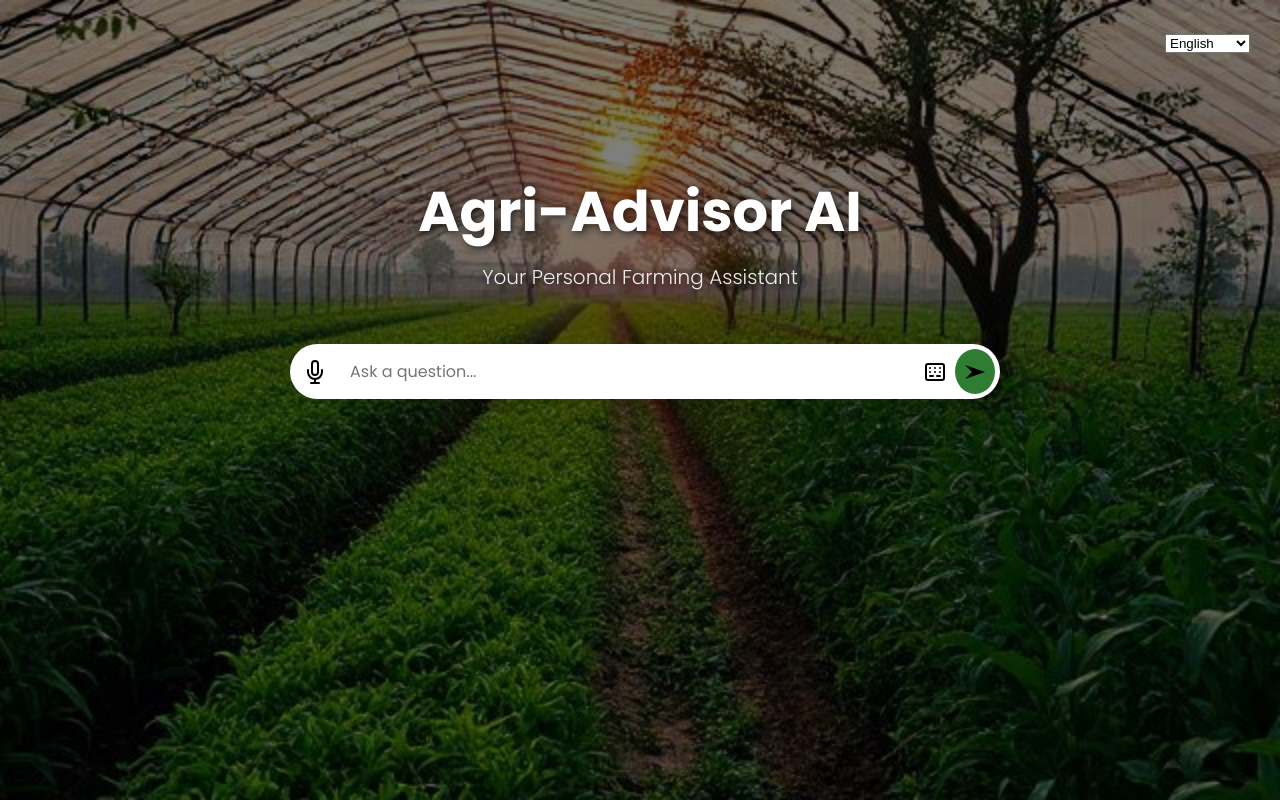
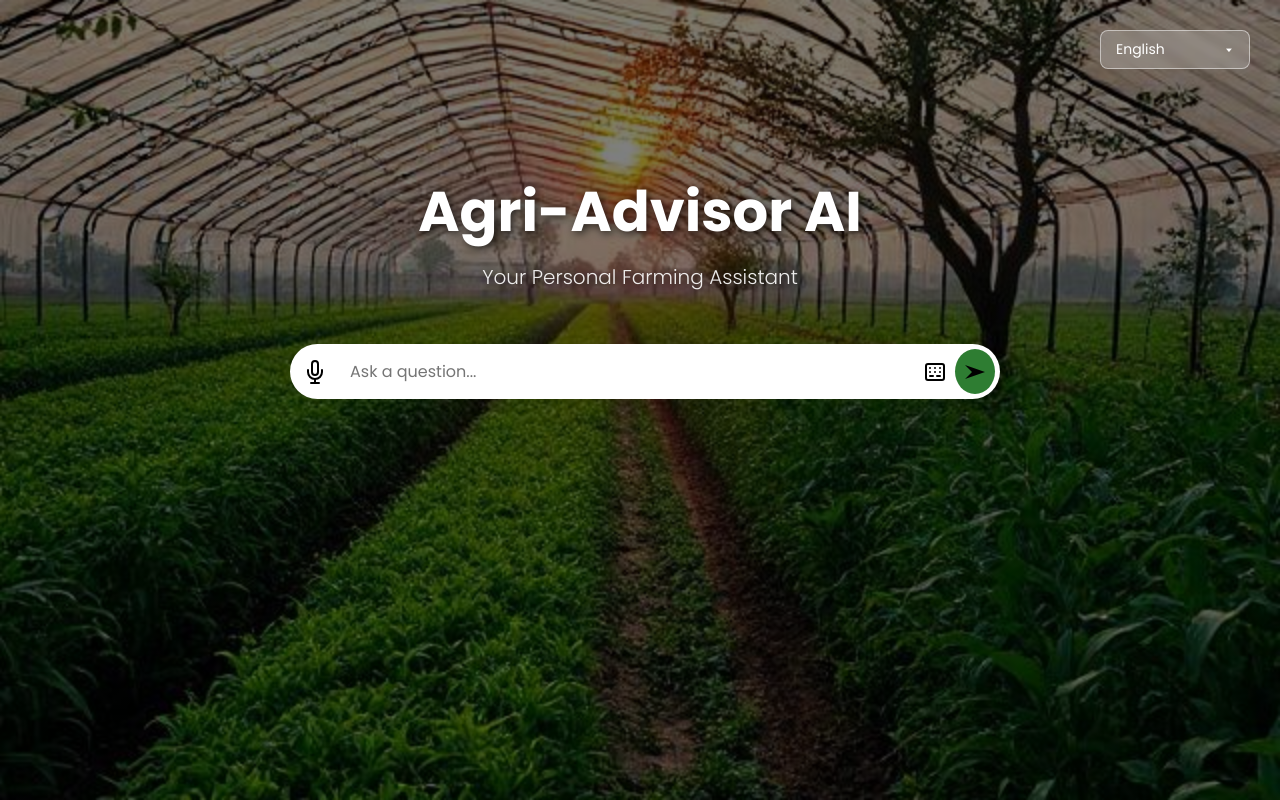
Before and after one commit to Sanchay117/Capital-One-Hackathon, a React (Create React App) app in the folder frontend/: page / in a window 1280 px wide. Built offline with nearby package versions, Linux system fonts and the light colour scheme.

Commit message:
Update LanguageSelector.jsx

```diff
--- a/frontend/src/components/LanguageSelector.jsx
+++ b/frontend/src/components/LanguageSelector.jsx
@@ -1,17 +1,66 @@
-// src/components/LanguageSelector.js
+import React, { useState, useEffect, useRef } from 'react';
 
-import React from 'react';
+// Language data for the dropdown
+const languages = {
+    en: "English",
+    hi: "हिंदी (Hindi)",
+    mr: "मराठी (Marathi)",
+    ta: "தமிழ் (Tamil)",
+    te: "తెలుగు (Telugu)",
+    bn: "বাংলা (Bengali)",
+    gu: "ગુજરાતી (Gujarati)",
+    kn: "ಕನ್ನಡ (Kannada)",
+    pa: "ਪੰਜਾਬੀ (Punjabi)"
+};
 
 const LanguageSelector = ({ setGlobalLanguage }) => {
-  return (
-    <div className="language-selector">
-      <select onChange={(e) => setGlobalLanguage(e.target.value)}>
-        <option value="en">English</option>
-        <option value="hi">हिंदी (Hindi)</option>
-        {/* Add more languages here */}
-      </select>
-    </div>
-  );
+    const [isOpen, setIsOpen] = useState(false);
+    const [selectedLanguage, setSelectedLanguage] = useState('en');
+    const wrapperRef = useRef(null);
+
+    // Effect to close the dropdown if you click outside of it
+    useEffect(() => {
+        function handleClickOutside(event) {
+            if (wrapperRef.current && !wrapperRef.current.contains(event.target)) {
+                setIsOpen(false);
+            }
+        }
+        document.addEventListener("mousedown", handleClickOutside);
+        return () => {
+            document.removeEventListener("mousedown", handleClickOutside);
+        };
+    }, [wrapperRef]);
+
+    const handleLanguageChange = (langKey) => {
+        setSelectedLanguage(langKey);
+        setGlobalLanguage(langKey);
+        setIsOpen(false); // Close dropdown after selection
+    };
+
+    return (
+        <div className="language-selector" ref={wrapperRef}>
+            {/* The display button now uses flexbox for better alignment */}
+            <button className="language-display" onClick={() => setIsOpen(!isOpen)}>
+                <span className="language-name">{languages[selectedLanguage]}</span>
+                <span className="language-arrow">▼</span>
+            </button>
+
+            {/* The dropdown menu, which appears only when 'isOpen' is true */}
+            {isOpen && (
+                <ul className="language-dropdown">
+                    {Object.entries(languages).map(([key, name]) => (
+                        <li
+                            key={key}
+                            className={`language-option ${selectedLanguage === key ? 'selected' : ''}`}
+                            onClick={() => handleLanguageChange(key)}
+                        >
+                            {name}
+                        </li>
+                    ))}
+                </ul>
+            )}
+        </div>
+    );
 };
 
 export default LanguageSelector;
```
